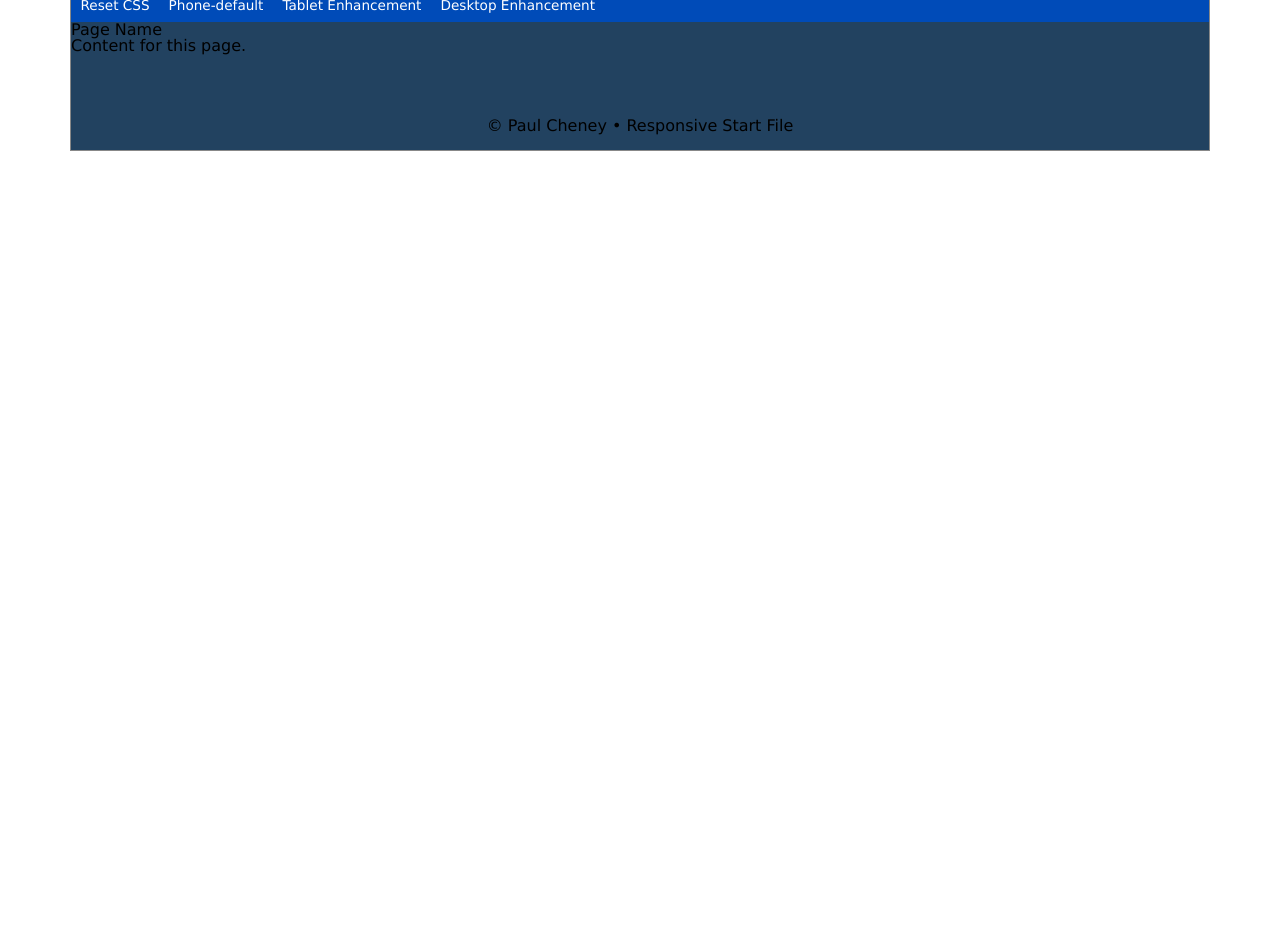
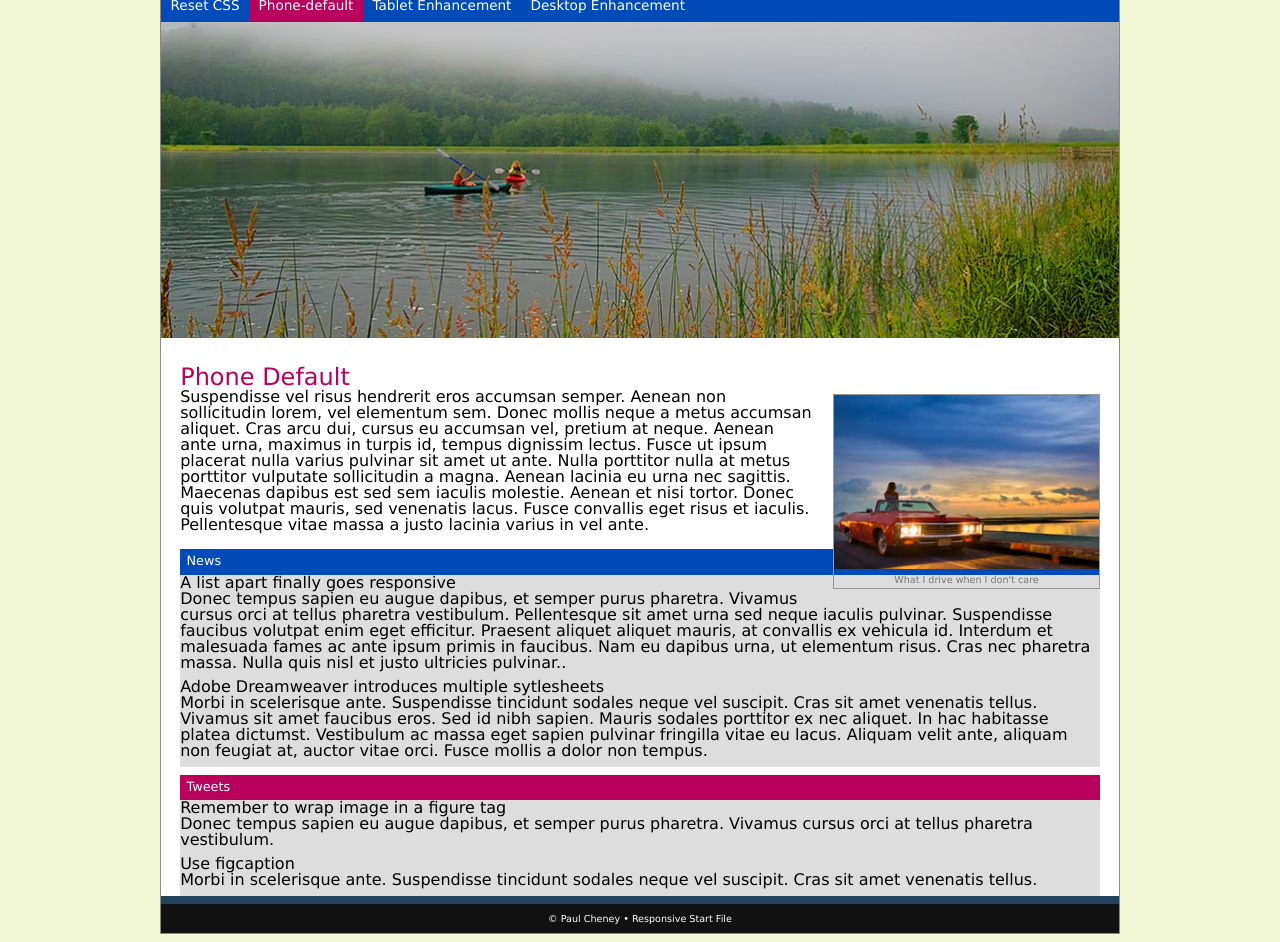
Before and after one commit to talorigomat/talorigomat.github.io, a plain HTML site: page index.html in a window 1280 px wide. Shown: the part 180-1122 px from the top of the page. Before the commit the page ends 800 px from the top, so only its background shows below. Drawn offline with Linux system fonts and the light colour scheme.

Commit message:
Articles added

```diff
--- a/css/desktop.css
+++ b/css/desktop.css
@@ -1,6 +1,9 @@
-@media only screen and (min-width: 1141px) {
+@media only screen and (min-width: 960px) {
 /*-----BODY -----*/
-	body {}
+	body {
+		background-image: url(..\test.png);
+		background-repeat: repeat-x;
+	}
 
 /*-----WRAPPER -----*/
 	#wrapper {}
@@ -22,6 +25,17 @@
 /*-----CONTENT -----*/
 
 
+#content div.row article{
+    width: 50%;
+}
+
+
+
+figure.w33{
+	width: 29%;
+}
+
+
 
 /*----- FOOTER -----*/
 
--- a/css/phone-default.css
+++ b/css/phone-default.css
@@ -8,6 +8,7 @@ html {-webkit-text-size-adjust: none; }
 body {
 	font-size: 16px;
     font-family: Verdana, Geneva, sans-serif;
+	background-color: #f3f9d6;
 }
 
 
@@ -15,7 +16,7 @@ body {
 #container {
 	background-color: #224260;   /*becomes the nav background color*/
 	min-width: 320px;
-	max-width: 1140px;
+	max-width: 960px;
 }
 
 /*-----HEADER -----*/
@@ -55,8 +56,12 @@ nav ul li a {
     margin: .5em;
     font-size: .85em;
 }
+nav ul li.active a{
+    background-color: #b8005c;
+}
 nav ul li a:hover {
 	background-color:#f9db00;
+    color: #323C46;
 }
 
 
@@ -64,7 +69,59 @@ nav ul li a:hover {
 /*-----CONTENT -----*/
 #content {
 	min-height: 5em;
+	background-color: #fff;
 }
+
+#content h1{
+	margin: 1em 2% 0 2%;
+	font-size: 1.5em;
+	color: #b8005c;
+}
+#content p{
+	padding-bottom: .5em;
+}
+
+#content article{
+    margin: 0 2%;
+}
+
+#content article.news, #content article.tweet{
+    background-color: #ddd;
+    margin-top: .5em;
+    margin-bottom: .5em;
+}
+
+#content article.news h2, #content article.tweet h2{
+    color: #fff;
+    font-size: .8em;
+    padding: .5em;
+}
+
+#content article.news h2{background-color: #004bb8}
+#content article.tweet h2{background-color: #b8005c}
+
+/*-----IMAGES -----*/
+figure.w100{
+	width: 100%;
+}
+figure.w33{
+	width: 96%;
+	border: 1px solid #999;
+	margin: .3em 0 .3em 2%;
+}
+
+figure img{
+	width: 100%;
+}
+
+#content figcaption{
+	text-align: center;
+	font-size: .6em;
+	color: #777;
+	padding: .3em;
+}
+
+
 
 
 
@@ -73,6 +130,9 @@ footer {
 	clear: both;
 	text-align: center;
 	padding: 1em;
+	background-color: #111;
+	color: #fff;
+	font-size: .6em;
 }
 
 
--- a/css/tablet.css
+++ b/css/tablet.css
@@ -27,9 +27,17 @@
 
 	nav ul li a {}
 
+/*-----CONTENT -----*/
 
 
-/*-----CONTENT -----*/
+
+
+/*-----IMAGES -----*/
+
+figure.w33{
+	width: 46%;
+	float: right;
+}
 
 
 
--- a/index.html
+++ b/index.html
@@ -55,9 +55,44 @@
 
     <!-- page content here -->
     <div id="content">
-    <h1>Page Name</h1>
-    <p>Content for this page.</p>
+	<figure class="w100">
+		<image src="Lake.jpg" alt="lake.jpg">
+	</figure>
+    <h1>Phone Default</h1>
+    <article>
+	<figure class="w33">
+		<image src="car.jpg" alt="car.jpg">
+		<figcaption>What I drive when I don't care</figcaption>
+	</figure>
+
+	<p>Suspendisse vel risus hendrerit eros accumsan semper. Aenean non sollicitudin lorem, vel elementum sem. Donec mollis neque a metus accumsan aliquet. Cras arcu dui, cursus eu accumsan vel, pretium at neque. Aenean ante urna, maximus in turpis id, tempus dignissim lectus. Fusce ut ipsum placerat nulla varius pulvinar sit amet ut ante. Nulla porttitor nulla at metus porttitor vulputate sollicitudin a magna. Aenean lacinia eu urna nec sagittis. Maecenas dapibus est sed sem iaculis molestie. Aenean et nisi tortor. Donec quis volutpat mauris, sed venenatis lacus. Fusce convallis eget risus et iaculis. Pellentesque vitae massa a justo lacinia varius in vel ante.</p>
+    </article>
+
+     <article class="news">
+        <h2>News</h2>
+        <h3>A list apart finally goes responsive </h3>
+        <p>Donec tempus sapien eu augue dapibus, et semper purus pharetra. Vivamus cursus orci at tellus pharetra vestibulum. Pellentesque sit amet urna sed neque iaculis pulvinar. Suspendisse faucibus volutpat enim eget efficitur. Praesent aliquet aliquet mauris, at convallis ex vehicula id. Interdum et malesuada fames ac ante ipsum primis in faucibus. Nam eu dapibus urna, ut elementum risus. Cras nec pharetra massa. Nulla quis nisl et justo ultricies pulvinar..</p>
+
+        <h3>Adobe Dreamweaver introduces multiple sytlesheets</h3>
+        <p>Morbi in scelerisque ante. Suspendisse tincidunt sodales neque vel suscipit. Cras sit amet venenatis tellus. Vivamus sit amet faucibus eros. Sed id nibh sapien. Mauris sodales porttitor ex nec aliquet. In hac habitasse platea dictumst. Vestibulum ac massa eget sapien pulvinar fringilla vitae eu lacus. Aliquam velit ante, aliquam non feugiat at, auctor vitae orci. Fusce mollis a dolor non tempus.</p>
+    </article>
+
+
+        <article class="tweet">
+        <h2>Tweets</h2>
+        <h3>Remember to wrap image in a figure tag </h3>
+        <p>Donec tempus sapien eu augue dapibus, et semper purus pharetra. Vivamus cursus orci at tellus pharetra vestibulum.</p>
+
+        <h3>Use figcaption</h3>
+        <p>Morbi in scelerisque ante. Suspendisse tincidunt sodales neque vel suscipit. Cras sit amet venenatis tellus.</p>
+    </article>
+
+
     </div><!-- end content -->
+
+
+
+
 
 
     <footer>
```
Also changed, not shown: car.jpg (added), giphy.gif (added), lake.jpg (added), test.png (added).
